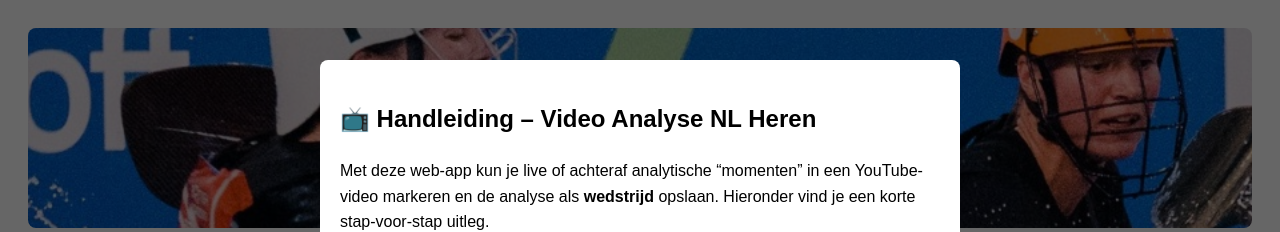
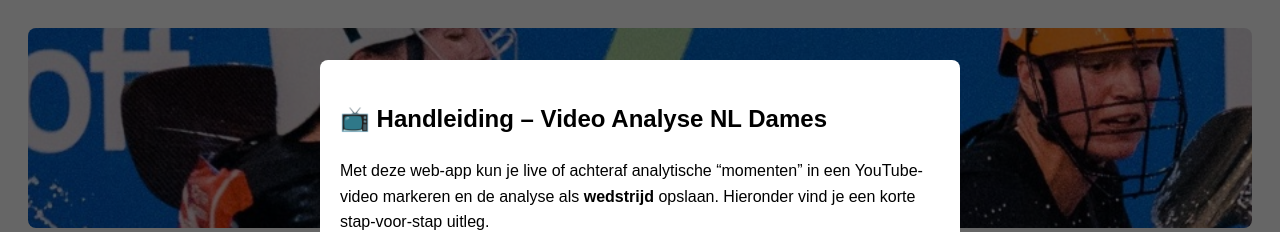
Before and after one commit to Sytsevdz/Video-Analyse-App, a React (Vite) app: page / in a window 1280 px wide. Shown: the top 232 px of the page. Built offline with nearby package versions, Linux system fonts and the light colour scheme.

Commit message:
Set dames category as default

```diff
--- a/src/main.jsx
+++ b/src/main.jsx
@@ -10,7 +10,8 @@ const RELEASE_NOTES = [
   "Fixed frame met scroll optie voor gemarkeerde momenten toegevoegd",
   "Selecteren van dames/heren categorie",
   "Banner toegevoegd",
-  "Mogelijkheid om een verzoek tot verwijderen van wedstrijden in te dienen (werkt nog niet, dus app Sytse direct voor zo'n verzoek)."
+  "Mogelijkheid om een verzoek tot verwijderen van wedstrijden in te dienen (werkt nog niet, dus app Sytse direct voor zo'n verzoek).",
+  "Dames categorie staat nu standaard geselecteerd"
 ];
 
 const ReleaseModal = ({ onClose }) => (
@@ -247,7 +248,7 @@ const App = () => {
   const [showInstructions, setShowInstructions] = React.useState(false);
   const [showReleases, setShowReleases] = React.useState(false);
   const [showShortcuts, setShowShortcuts] = React.useState(false);
-  const [table, setTable] = React.useState("matches_heren");
+  const [table, setTable] = React.useState("matches");
   const [deleteMatchName, setDeleteMatchName] = React.useState(null);
   const [deleteReason, setDeleteReason] = React.useState("");
 
```
